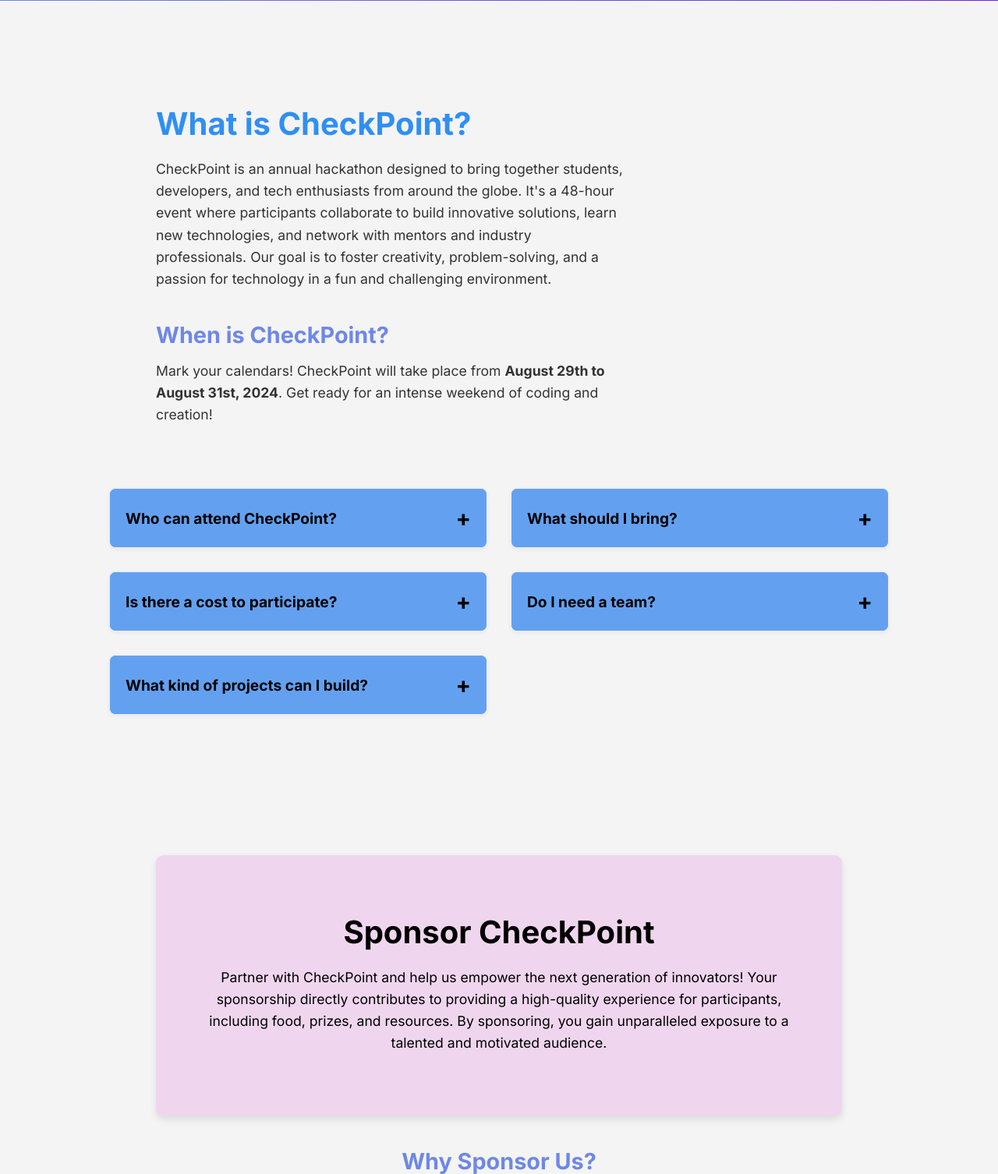
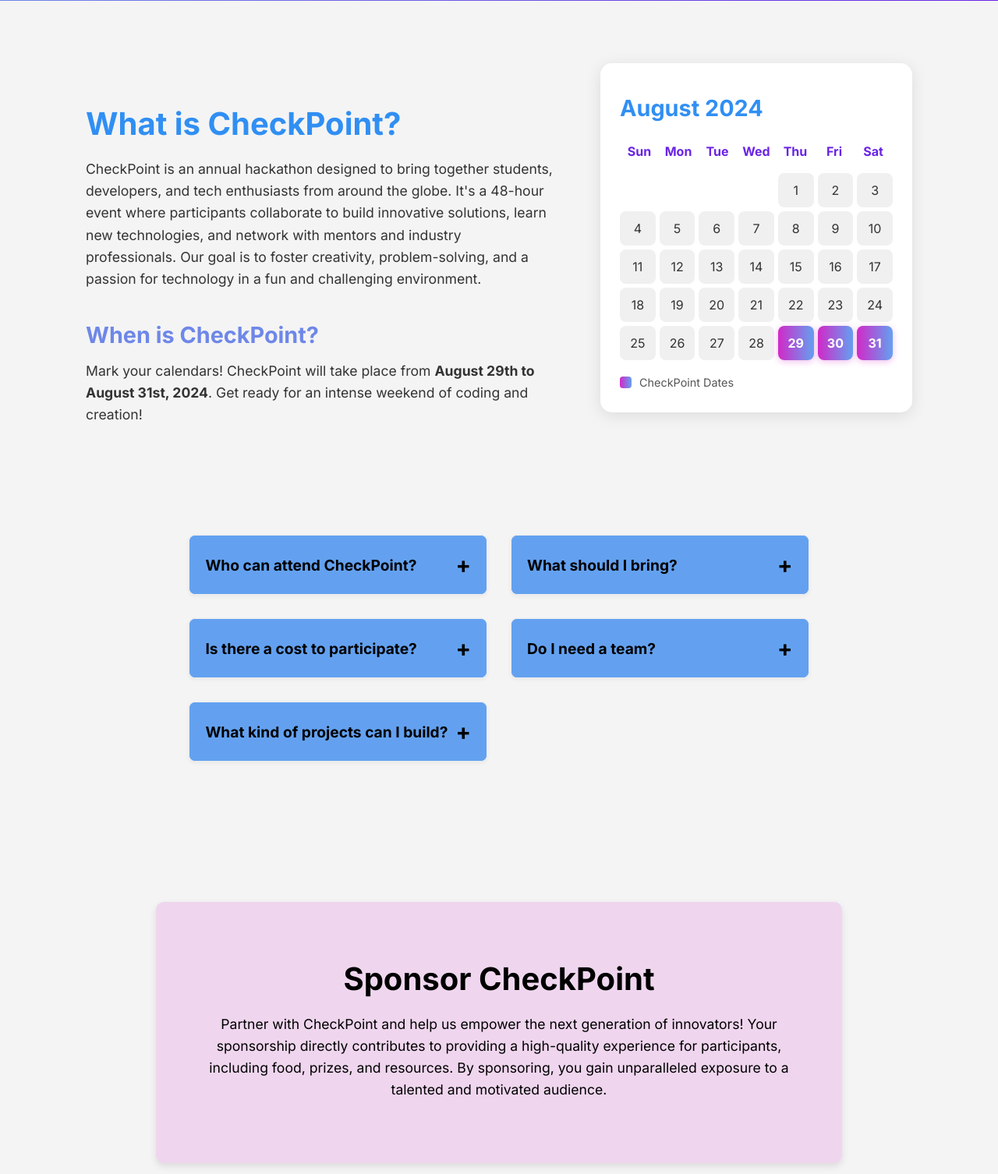
Before and after one commit to aya-aladdin/checkpoint, a Flask app: page / in a window 1280 px wide. Shown: the part 639-2145 px from the top of the page at 78% size. Run offline with Flask 3, Linux system fonts and the light colour scheme.

Commit message:
added calender

```diff
--- a/static/script.js
+++ b/static/script.js
@@ -1,3 +1,53 @@
+document.addEventListener('DOMContentLoaded', () => {
+    const calendarDays = document.getElementById('calendar-days');
+    const currentMonthYear = document.getElementById('currentMonthYear');
+    const prevMonthBtn = document.getElementById('prevMonth');
+    const nextMonthBtn = document.getElementById('nextMonth');
+
+    let currentYear = 2024;
+    let currentMonth = 7;
+
+    const checkpointDates = {
+        month: 7,
+        year: 2024,
+        startDay: 29,
+        endDay: 31
+    };
+
+    function renderCalendar() {
+        calendarDays.innerHTML = '';
+        const firstDayOfMonth = new Date(currentYear, currentMonth, 1).getDay();
+        const daysInMonth = new Date(currentYear, currentMonth + 1, 0).getDate();
+
+        currentMonthYear.textContent = new Date(currentYear, currentMonth).toLocaleString('default', { month: 'long', year: 'numeric' });
+
+        for (let i = 0; i < firstDayOfMonth; i++) {
+            const emptyDiv = document.createElement('div');
+            emptyDiv.classList.add('empty');
+            calendarDays.appendChild(emptyDiv);
+        }
+
+        for (let day = 1; day <= daysInMonth; day++) {
+            const dayDiv = document.createElement('div');
+            dayDiv.textContent = day;
+            dayDiv.classList.add('current-month');
+
+            if (currentYear === checkpointDates.year &&
+                currentMonth === checkpointDates.month &&
+                day >= checkpointDates.startDay &&
+                day <= checkpointDates.endDay) {
+                dayDiv.classList.add('highlight');
+            }
+
+            calendarDays.appendChild(dayDiv);
+        }
+    }
+
+    prevMonthBtn.style.display = 'none';
+    nextMonthBtn.style.display = 'none';
+
+    renderCalendar();
+
     const typewriterTextElement = document.getElementById('typewriter-text');
     const phrases = [
         "Win awesome prizes",
@@ -38,10 +88,10 @@ function typeWriter() {
         }
     }
 
-document.addEventListener('DOMContentLoaded', function() {
     const fixedNavbar = document.querySelector('.fixed-navbar');
     const headerDiv = document.querySelector('.header-div');
 
+    if (headerDiv && fixedNavbar) {
         const scrollThreshold = headerDiv.offsetHeight - fixedNavbar.offsetHeight;
 
         function handleScroll() {
@@ -54,5 +104,9 @@ document.addEventListener('DOMContentLoaded', function() {
 
         window.addEventListener('scroll', handleScroll);
         handleScroll();
+    } else {
+        console.warn("Could not find '.header-div' or '.fixed-navbar'. Navbar scroll effect may not work.");
+    }
+
     typeWriter();
 });
--- a/static/styles.css
+++ b/static/styles.css
@@ -200,6 +200,9 @@ html, body {
   padding: 80px 20px;
   text-align: center;
   font-family: 'Inter', sans-serif;
+  display: flex;
+  flex-direction: column;
+  align-items: center;
 }
 
 .about-event-section h2 {
@@ -234,11 +237,11 @@ html, body {
   padding: 20px;
   max-width: 600px;
   flex-shrink: 1;
-  padding-left: 180px;
+  padding-left: 0;
 }
 
 .about-left p {
-  margin: 0 0 0 auto;
+  margin: 0 auto;
 }
 
 .faq-container {
@@ -482,7 +485,7 @@ html, body {
 
 @media (max-width: 992px) {
     .header-div {
-        flex-direction: column-reverse; /* Changed to column-reverse */
+        flex-direction: column-reverse;
         min-height: auto;
         padding-top: 70px;
         gap: 20px;
@@ -509,6 +512,12 @@ html, body {
         padding-bottom: 20px;
     }
 
+    .about-content-wrapper {
+        flex-direction: column;
+        align-items: center;
+        gap: 40px;
+    }
+
     .about-left {
         padding-left: 20px;
         align-items: center;
@@ -518,11 +527,16 @@ html, body {
     .about-left p {
         margin: 0 auto;
     }
+
+    .calendar-container {
+        width: 80%;
+        max-width: 350px;
+    }
 }
 
 @media (max-width: 768px) {
   .header-div {
-    flex-direction: column-reverse; /* Changed to column-reverse */
+    flex-direction: column-reverse;
     min-height: auto;
     padding-top: 70px;
   }
@@ -669,13 +683,13 @@ html, body {
 
 @media (max-width: 480px) {
   .nav-list {
-    flex-direction: row; /* Changed from column to row */
+    flex-direction: row;
     padding: 10px 5px;
-    justify-content: center; /* Center items when in a row */
+    justify-content: center;
   }
 
   .nav-item {
-    margin: 0 8px; /* Adjusted margin for horizontal spacing */
+    margin: 0 8px;
     padding-left: 0;
     font-size: 0.7em;
   }
@@ -686,7 +700,7 @@ html, body {
   }
 
   .header-div {
-    flex-direction: column-reverse; /* Changed to column-reverse */
+    flex-direction: column-reverse;
     padding-top: 60px;
     gap: 10px;
   }
@@ -821,3 +835,160 @@ html, body {
     font-size: 0.85em;
   }
 }
+
+.about-content-wrapper {
+  display: flex;
+  flex-direction: row;
+  justify-content: center;
+  align-items: flex-start;
+  gap: 40px;
+  max-width: 1200px;
+  width: 100%;
+  margin-bottom: 60px;
+}
+
+.calendar-container {
+  background-color: white;
+  border-radius: 15px;
+  box-shadow: 0 4px 20px rgba(0, 0, 0, 0.1);
+  padding: 40px 25px 25px 25px; /* Adjusted padding-top */
+  width: 350px;
+  flex-shrink: 0;
+  color: #333;
+  display: flex;
+  flex-direction: column;
+}
+
+.calendar-header {
+  display: flex;
+  justify-content: space-between;
+  align-items: center;
+  margin-bottom: 20px;
+}
+
+.calendar-header h3 {
+  margin: 0;
+  font-size: 1.8em;
+  color: var(--accent-brightblue);
+}
+
+.calendar-nav-button {
+  background-color: var(--accent-blue);
+  color: white;
+  border: none;
+  border-radius: 50%;
+  width: 35px;
+  height: 35px;
+  font-size: 1.2em;
+  cursor: pointer;
+  transition: background-color 0.3s ease;
+  display: flex;
+  justify-content: center;
+  align-items: center;
+}
+
+.calendar-nav-button:hover {
+  background-color: var(--accent-purple);
+}
+
+.calendar-weekdays {
+  display: grid;
+  grid-template-columns: repeat(7, 1fr);
+  text-align: center;
+  font-weight: 600;
+  margin-bottom: 10px;
+  color: var(--accent-purple);
+}
+
+.calendar-weekdays span {
+  padding: 8px 0;
+}
+
+.calendar-days {
+  display: grid;
+  grid-template-columns: repeat(7, 1fr);
+  gap: 5px;
+  text-align: center;
+}
+
+.calendar-days div {
+  padding: 12px 0;
+  border-radius: 8px;
+  cursor: pointer;
+  transition: background-color 0.2s ease, color 0.2s ease;
+  font-weight: 500;
+}
+
+.calendar-days div.empty {
+  background-color: transparent;
+  cursor: default;
+}
+
+.calendar-days div.current-month {
+  background-color: #f0f0f0;
+}
+
+.calendar-days div.current-month:hover {
+  background-color: #e0e0e0;
+}
+
+.calendar-days div.highlight {
+  background: linear-gradient(to right, var(--accent-pink), var(--accent-lightblue));
+  color: white;
+  font-weight: 700;
+  box-shadow: 0 2px 8px rgba(var(--accent-pink-rgb), 0.3);
+}
+
+.calendar-days div.highlight:hover {
+  background: linear-gradient(to right, var(--accent-lightblue), var(--accent-pink));
+  transform: translateY(-2px);
+}
+
+.calendar-legend {
+    margin-top: 20px;
+    text-align: left;
+    font-size: 0.9em;
+    color: #555;
+}
+
+.legend-item {
+    display: flex;
+    align-items: center;
+    margin-bottom: 5px;
+}
+
+.legend-color {
+    width: 15px;
+    height: 15px;
+    border-radius: 4px;
+    margin-right: 10px;
+    border: 1px solid #ccc;
+}
+
+.legend-color.highlight {
+    background: linear-gradient(to right, var(--accent-pink), var(--accent-lightblue));
+    border: none;
+}
+
+@media (max-width: 992px) {
+    .about-content-wrapper {
+        flex-direction: column;
+        align-items: center;
+        gap: 40px;
+    }
+
+    .about-left {
+        padding-left: 20px;
+        align-items: center;
+        text-align: center;
+    }
+
+    .about-left p {
+        margin: 0 auto;
+    }
+
+    .calendar-container {
+        width: 80%;
+        max-width: 350px;
+    }
+}
--- a/templates/home.html
+++ b/templates/home.html
@@ -38,6 +38,7 @@
   </div>
 
   <section id="about-event-section" class="about-event-section">
+    <div class="about-content-wrapper"> <!-- New wrapper for about-left and calendar -->
         <section class="about-left">
             <h2>What is CheckPoint?</h2>
             <p>CheckPoint is an annual hackathon designed to bring together students, developers, and tech enthusiasts from around the globe. It's a 48-hour event where participants collaborate to build innovative solutions, learn new technologies, and network with mentors and industry professionals. Our goal is to foster creativity, problem-solving, and a passion for technology in a fun and challenging environment.</p>
@@ -45,6 +46,34 @@
             <h3>When is CheckPoint?</h3>
             <p>Mark your calendars! CheckPoint will take place from <strong>August 29th to August 31st, 2024</strong>. Get ready for an intense weekend of coding and creation!</p>
         </section>
+
+        <!-- New Calendar Section -->
+        <div class="calendar-container">
+            <div class="calendar-header">
+                <button id="prevMonth" class="calendar-nav-button">&lt;</button>
+                <h3 id="currentMonthYear"></h3>
+                <button id="nextMonth" class="calendar-nav-button">&gt;</button>
+            </div>
+            <div class="calendar-weekdays">
+                <span>Sun</span>
+                <span>Mon</span>
+                <span>Tue</span>
+                <span>Wed</span>
+                <span>Thu</span>
+                <span>Fri</span>
+                <span>Sat</span>
+            </div>
+            <div id="calendar-days" class="calendar-days">
+                <!-- Calendar days will be generated here by JavaScript -->
+            </div>
+             <div class="calendar-legend">
+                <span class="legend-item"><span class="legend-color highlight"></span> CheckPoint Dates</span>
+            </div>
+        </div>
+        <!-- End New Calendar Section -->
+
+    </div>
+
     <div class="faq-container">
         <details>
             <summary>Who can attend CheckPoint?</summary>
```
Lines whose indentation alone changed are shown as unchanged.
